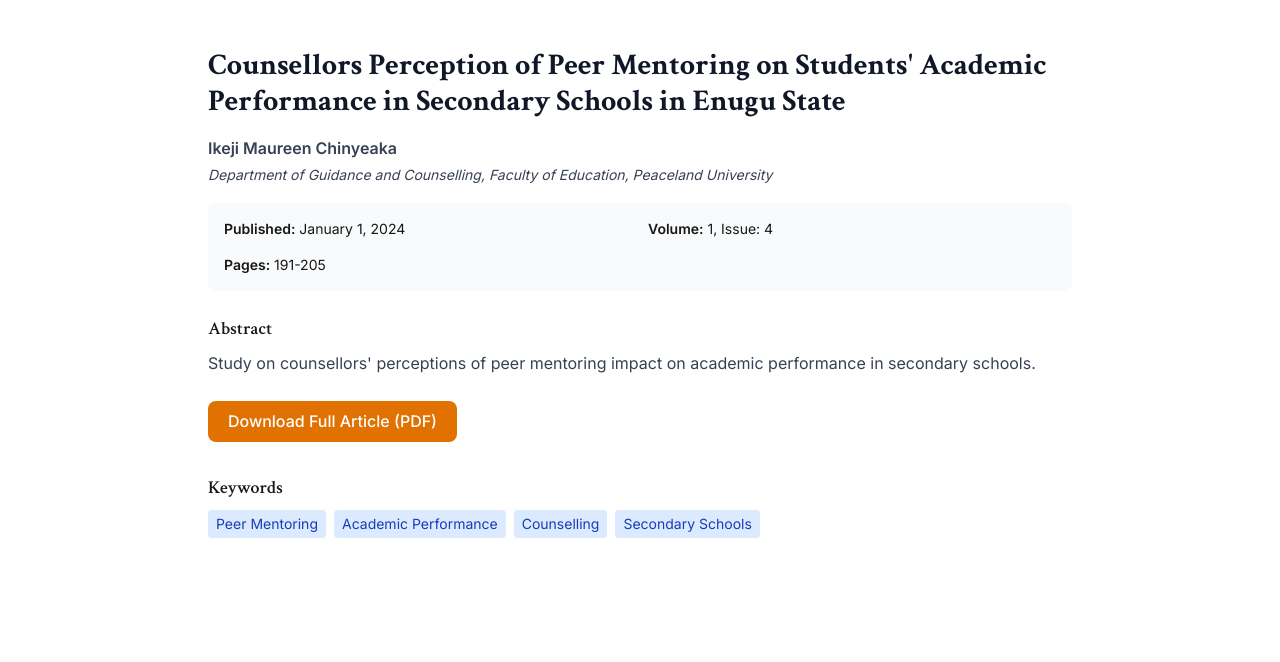
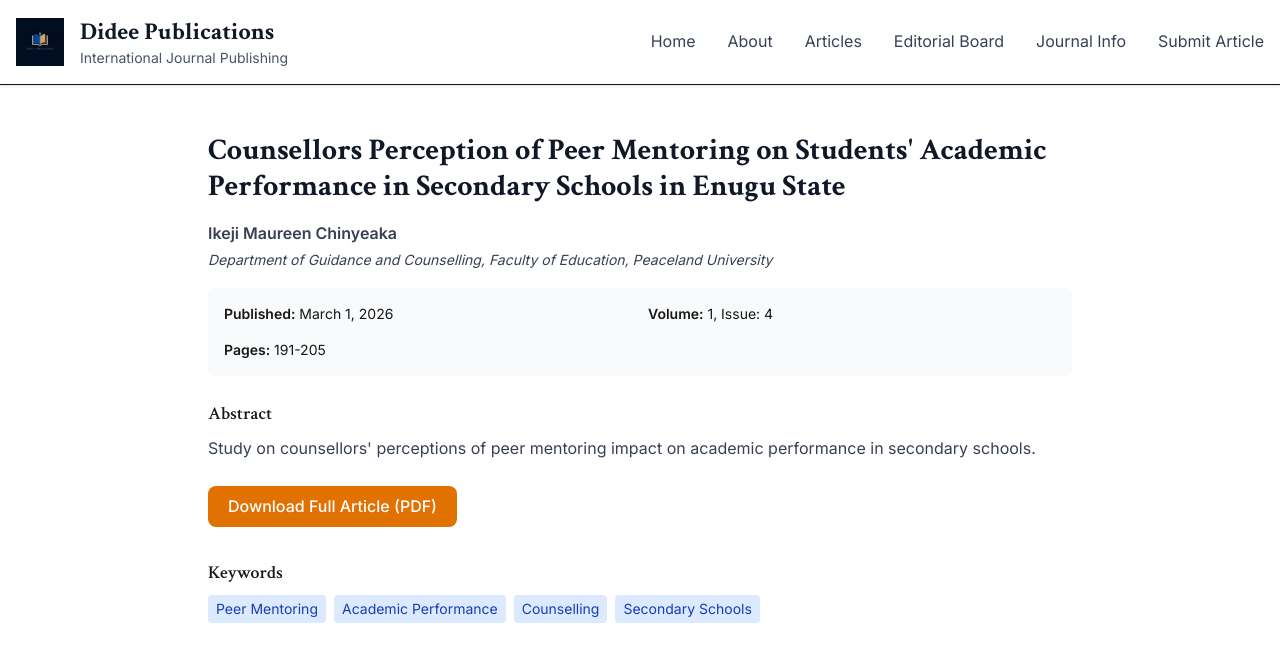
Before and after one commit to Jennifernkem/didee-publications, a Next.js app: page /articles/counsellors-perception-of-peer-mentoring in a window 1280 px wide. Shown: the top 662 px of the page. Built offline with nearby package versions, Linux system fonts and the light colour scheme.

Commit message:
Add Navigation and update dates to March 1, 2026 for new articles

```diff
--- a/app/articles/counsellors-perception-of-peer-mentoring/page.tsx
+++ b/app/articles/counsellors-perception-of-peer-mentoring/page.tsx
@@ -1,4 +1,5 @@
 import { Metadata } from 'next';
+import Navigation from '../../../components/Navigation';
 
 export const metadata: Metadata = {
   title: "Counsellors Perception of Peer Mentoring | Didee Publications",
@@ -10,7 +11,7 @@ export default function CounsellorsPerceptionArticle() {
     title: "Counsellors Perception of Peer Mentoring on Students' Academic Performance in Secondary Schools in Enugu State",
     authors: [{ name: "Ikeji Maureen Chinyeaka", affiliation: "Department of Guidance and Counselling, Faculty of Education, Peaceland University" }],
     abstract: "Study on counsellors' perceptions of peer mentoring impact on academic performance in secondary schools.",
-    publishedDate: "January 1, 2024",
+    publishedDate: 'March 1, 2026',
     volume: "1", issue: "4", pages: "191-205",
     keywords: ["Peer Mentoring", "Academic Performance", "Counselling", "Secondary Schools"],
     pdfUrl: "/articles/counsellors-perception-of-peer-mentoring.pdf"
@@ -18,6 +19,7 @@ export default function CounsellorsPerceptionArticle() {
 
   return (
     <div className="min-h-screen bg-white">
+      <Navigation />
       <div className="max-w-4xl mx-auto px-4 py-12">
         <article>
           <header className="mb-8">
--- a/app/articles/enhancing-quality-assurance-in-biology-education/page.tsx
+++ b/app/articles/enhancing-quality-assurance-in-biology-education/page.tsx
@@ -1,4 +1,5 @@
 import { Metadata } from 'next';
+import Navigation from '../../../components/Navigation';
 
 export const metadata: Metadata = {
   title: "Enhancing Quality Assurance in Biology Education | Didee Publications",
@@ -14,7 +15,7 @@ export default function QualityAssuranceArticle() {
       { name: "Jacinta L. Ogbonna", affiliation: "Department of Biology Education, Federal College of Education Technical" }
     ],
     abstract: "Strategies for implementing quality assurance in biology education programs in colleges of education.",
-    publishedDate: "January 1, 2024",
+    publishedDate: 'March 1, 2026',
     volume: "1", issue: "4", pages: "176-190",
     keywords: ["Quality Assurance", "Biology Education", "NCCE", "Colleges of Education"],
     pdfUrl: "/articles/enhancing-quality-assurance-in-biology-education.pdf"
@@ -22,6 +23,7 @@ export default function QualityAssuranceArticle() {
 
   return (
     <div className="min-h-screen bg-white">
+      <Navigation />
       <div className="max-w-4xl mx-auto px-4 py-12">
         <article>
           <header className="mb-8">
--- a/app/articles/influence-of-school-locations/page.tsx
+++ b/app/articles/influence-of-school-locations/page.tsx
@@ -1,4 +1,5 @@
 import { Metadata } from 'next';
+import Navigation from '../../../components/Navigation';
 
 export const metadata: Metadata = {
   title: "Influence of School Location on Multimedia Instruction | Didee Publications",
@@ -10,7 +11,7 @@ export default function InfluenceSchoolLocationsArticle() {
     title: "Influence of School Location on the Effectiveness of Multimedia Instruction in Christian Religious Studies in Edo State, Nigeria",
     authors: [{ name: "Alexandre Onyekachi Ugwu", affiliation: "" }],
     abstract: "Analysis of how school location affects multimedia instruction effectiveness in religious studies.",
-    publishedDate: "January 1, 2024",
+    publishedDate: 'March 1, 2026',
     volume: "1", issue: "4", pages: "161-175",
     keywords: ["School Location", "Multimedia Instruction", "Religious Studies", "Edo State"],
     pdfUrl: "/articles/Influence-of-school-locations.pdf"
@@ -18,6 +19,7 @@ export default function InfluenceSchoolLocationsArticle() {
 
   return (
     <div className="min-h-screen bg-white">
+      <Navigation />
       <div className="max-w-4xl mx-auto px-4 py-12">
         <article>
           <header className="mb-8">
--- a/app/articles/principals-perceptions/page.tsx
+++ b/app/articles/principals-perceptions/page.tsx
@@ -1,4 +1,5 @@
 import { Metadata } from 'next';
+import Navigation from '../../../components/Navigation';
 
 export const metadata: Metadata = {
   title: "Principals' Perceptions of Conditions of Service | Didee Publications",
@@ -10,7 +11,7 @@ export default function PrincipalsPerceptionsArticle() {
     title: "Principals' Perceptions of Conditions of Service as Human Resource Management Challenges in Secondary Schools in Enugu State",
     authors: [{ name: "Chima, Emmanuel Ibe", affiliation: "Department of Educational Management, Faculty of Education" }],
     abstract: "Study on principals' perceptions of service conditions and HR management challenges in secondary schools.",
-    publishedDate: "January 1, 2024",
+    publishedDate: 'March 1, 2026',
     volume: "1", issue: "4", pages: "101-115",
     keywords: ["Educational Management", "Human Resources", "Secondary Schools", "Enugu State"],
     pdfUrl: "/articles/principals-perceptions.pdf"
@@ -18,6 +19,7 @@ export default function PrincipalsPerceptionsArticle() {
 
   return (
     <div className="min-h-screen bg-white">
+      <Navigation />
       <div className="max-w-4xl mx-auto px-4 py-12">
         <article>
           <header className="mb-8">
--- a/app/articles/the-impact-exorcism-practices/page.tsx
+++ b/app/articles/the-impact-exorcism-practices/page.tsx
@@ -1,4 +1,5 @@
 import { Metadata } from 'next';
+import Navigation from '../../../components/Navigation';
 
 export const metadata: Metadata = {
   title: "The Impact of Exorcism Practices on Mental Health Outcomes | Didee Publications",
@@ -10,7 +11,7 @@ export default function ImpactExorcismArticle() {
     title: "The Impact of Exorcism Practices on Mental Health Outcomes",
     authors: [{ name: "Daniel Ojotule Offor", affiliation: "Department of Clinical Psychology, University of South Wales" }],
     abstract: "Examination of the psychological impact of exorcism practices on mental health outcomes.",
-    publishedDate: "January 1, 2024",
+    publishedDate: 'March 1, 2026',
     volume: "1", issue: "4", pages: "116-130",
     keywords: ["Exorcism", "Mental Health", "Clinical Psychology", "Theology"],
     pdfUrl: "/articles/the-impact-exorcism-practices.pdf"
@@ -18,6 +19,7 @@ export default function ImpactExorcismArticle() {
 
   return (
     <div className="min-h-screen bg-white">
+      <Navigation />
       <div className="max-w-4xl mx-auto px-4 py-12">
         <article>
           <header className="mb-8">
--- a/app/articles/the-roles-contextual/page.tsx
+++ b/app/articles/the-roles-contextual/page.tsx
@@ -1,4 +1,5 @@
 import { Metadata } from 'next';
+import Navigation from '../../../components/Navigation';
 
 export const metadata: Metadata = {
   title: "The Roles of Contextual Instructional Models | Didee Publications",
@@ -10,7 +11,7 @@ export default function RolesContextualArticle() {
     title: "The Roles of Contextual Instructional Models in Addressing Misconceptions Held by Secondary School Physics Students",
     authors: [{ name: "Kingsley T. Onah", affiliation: "Department of Science Education" }],
     abstract: "Research on contextual instructional models for addressing physics misconceptions in secondary schools.",
-    publishedDate: "January 1, 2024",
+    publishedDate: 'March 1, 2026',
     volume: "1", issue: "4", pages: "131-145",
     keywords: ["Physics Education", "Instructional Models", "Misconceptions", "Secondary Schools"],
     pdfUrl: "/articles/the-roles-contextual.pdf"
@@ -18,6 +19,7 @@ export default function RolesContextualArticle() {
 
   return (
     <div className="min-h-screen bg-white">
+      <Navigation />
       <div className="max-w-4xl mx-auto px-4 py-12">
         <article>
           <header className="mb-8">
--- a/app/articles/youth-empowerment-pathway/page.tsx
+++ b/app/articles/youth-empowerment-pathway/page.tsx
@@ -1,4 +1,5 @@
 import { Metadata } from 'next';
+import Navigation from '../../../components/Navigation';
 
 export const metadata: Metadata = {
   title: "Youth Empowerment: A Pathway to Unlocking Employability | Didee Publications",
@@ -13,7 +14,7 @@ export default function YouthEmpowermentArticle() {
       { name: "Ukwuaba Loretta Chika", affiliation: "" }
     ],
     abstract: "Study on youth empowerment strategies for developing employability and entrepreneurial skills.",
-    publishedDate: "January 1, 2024",
+    publishedDate: 'March 1, 2026',
     volume: "1", issue: "4", pages: "146-160",
     keywords: ["Youth Empowerment", "Employability", "Entrepreneurship", "Enugu State"],
     pdfUrl: "/articles/youth-empowerment-pathway.pdf"
@@ -21,6 +22,7 @@ export default function YouthEmpowermentArticle() {
 
   return (
     <div className="min-h-screen bg-white">
+      <Navigation />
       <div className="max-w-4xl mx-auto px-4 py-12">
         <article>
           <header className="mb-8">
```
